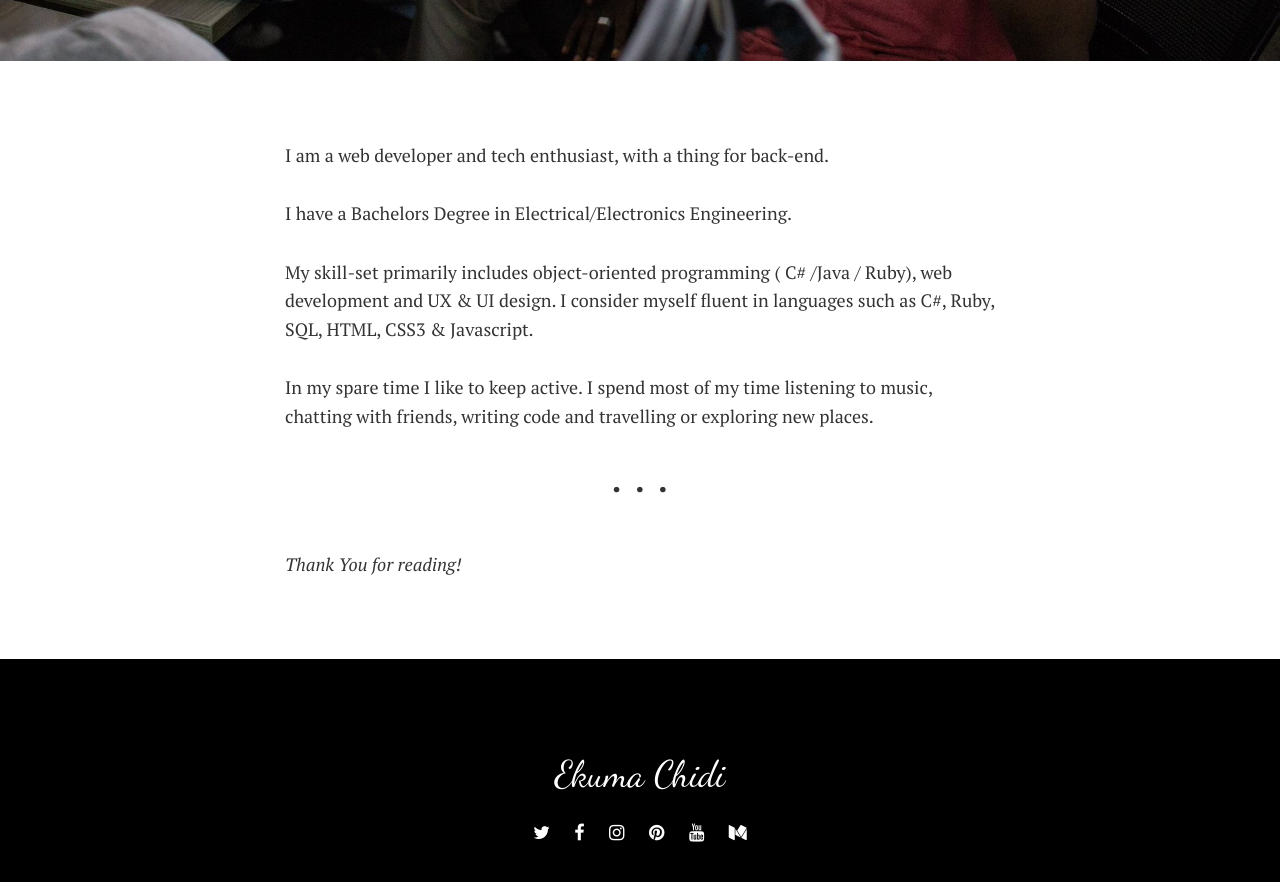
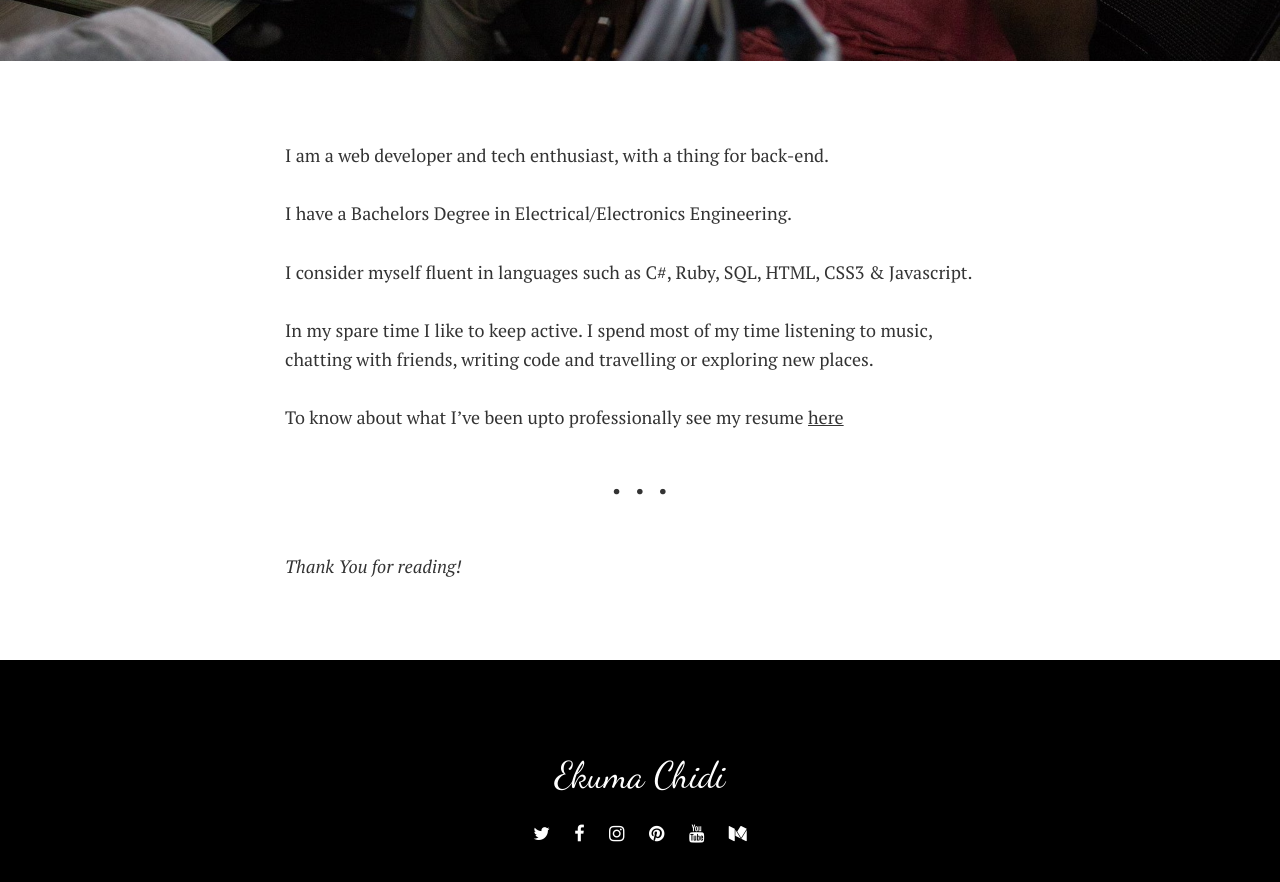
Before and after one commit to ekumachidi/ekumachidi.github.io, a Jekyll site: the page built from _pages/about.md, in a window 1280 px wide and 900 px high, scrolled down 699 px. Shown: the top 882 px of the window. Built offline with Jekyll 4.4.1, drawn with Linux system fonts in a browser that asks for light colours.

Commit message:
Adds link to online resume

```diff
--- a/_config.yml
+++ b/_config.yml
@@ -13,7 +13,8 @@ hero-description: Web Developer
 # Author - Creator
 author-name: Ekuma Chidi
 author-image: 10.jpg
-about-author: My name is Chidi Ekuma. I'm full-stack web developer. And also write articles about different technologies.
+about-author: I'm full-stack web developer. I use Ruby on Rails, C# and other tools in the DotNet stack for everyday work;
+ I write articles about the different technologies I work with. I also write about productivity tips and soft skills for developers.
 author-email: example@gmail.com
 author-twitter: https://twitter.com/ekumachidic
 author-facebook: https://facebook.com/
--- a/_pages/about.md
+++ b/_pages/about.md
@@ -7,10 +7,11 @@ I am a web developer and tech enthusiast, with a thing for back-end.
 
 I have a Bachelors Degree in Electrical/Electronics Engineering.
 
-My skill-set primarily includes object-oriented programming ( C# /Java / Ruby), web development and UX & UI design. I consider myself fluent in languages such as C#, Ruby, SQL, HTML, CSS3 & Javascript.
+I consider myself fluent in languages such as C#, Ruby, SQL, HTML, CSS3 & Javascript.
 
 In my spare time I like to keep active. I spend most of my time listening to music, chatting with friends, writing code and travelling or exploring new places.
 
+To know about what I've been upto professionally see my resume <a href="http://ekumachidi.gitlab.io/resume/"> here</a>
 
 ***
 
```
Also changed, not shown: LICENSE.txt (deleted), images/post-page.jpg (deleted).
